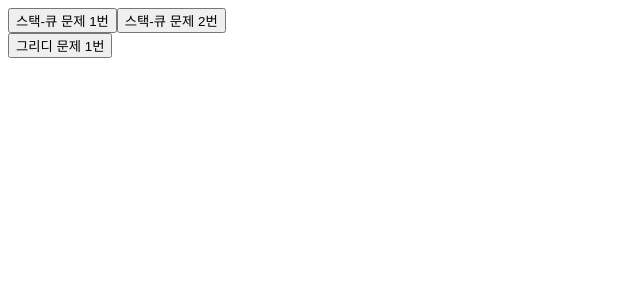
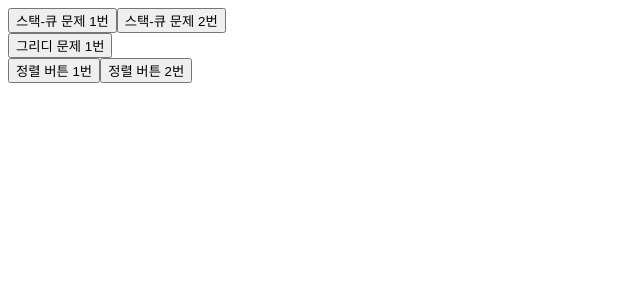
Before and after one commit to goldfrosch/CodingTestExam, a React (Create React App) app: page / in a window 1280 px wide. Shown: the top 300 px of the page, without its empty margins (0-640 px from the left). Built offline with nearby package versions, Linux system fonts and the light colour scheme.

Commit message:
GoldFrosch / 정렬 1,2번 문제 해결,

```diff
--- a/src/App.js
+++ b/src/App.js
@@ -1,4 +1,5 @@
 import Greedy from "./questionType/greedy/greedy";
+import Sort from "./questionType/sort/sort";
 import StackExam from "./questionType/stack-queue/stack";
 
 function App() {
@@ -6,6 +7,7 @@ function App() {
     <div className="App">
       <StackExam />
       <Greedy />
+      <Sort />
     </div>
   );
 }
--- /dev/null
+++ b/src/questionType/sort/sort.jsx
@@ -0,0 +1,33 @@
+import React from 'react';
+
+const Sort = () => {
+  const sort_1 = () => {
+    let array = [1, 5, 2, 6, 3, 7, 4];
+    let commands = [[2, 5, 3], [4, 4, 1], [1, 7, 3]];
+
+    let answer = [];
+    for(let i = 0; i < commands.length;i++) {
+      let testArray = array.slice(commands[i][0] - 1, commands[i][1]).sort((a,b) => {return a - b});
+      answer.push(testArray[commands[i][2] - 1]);
+    }
+
+    console.log(answer);
+  }
+
+  const sort_2 = () => {
+    let numbers = [4, 10, 6, 15];
+    let answer = '';
+    let strings = numbers.map(num => num + "");
+    answer = strings.sort((a, b) => (b + a) - (a + b)).join("");
+
+    console.log(answer[0] === "0" ? "0" : answer);
+  }
+  return (
+    <div>
+      <button onClick={sort_1}>정렬 버튼 1번</button>
+      <button onClick={sort_2}>정렬 버튼 2번</button>
+    </div>
+  )
+}
+
+export default Sort;
```
